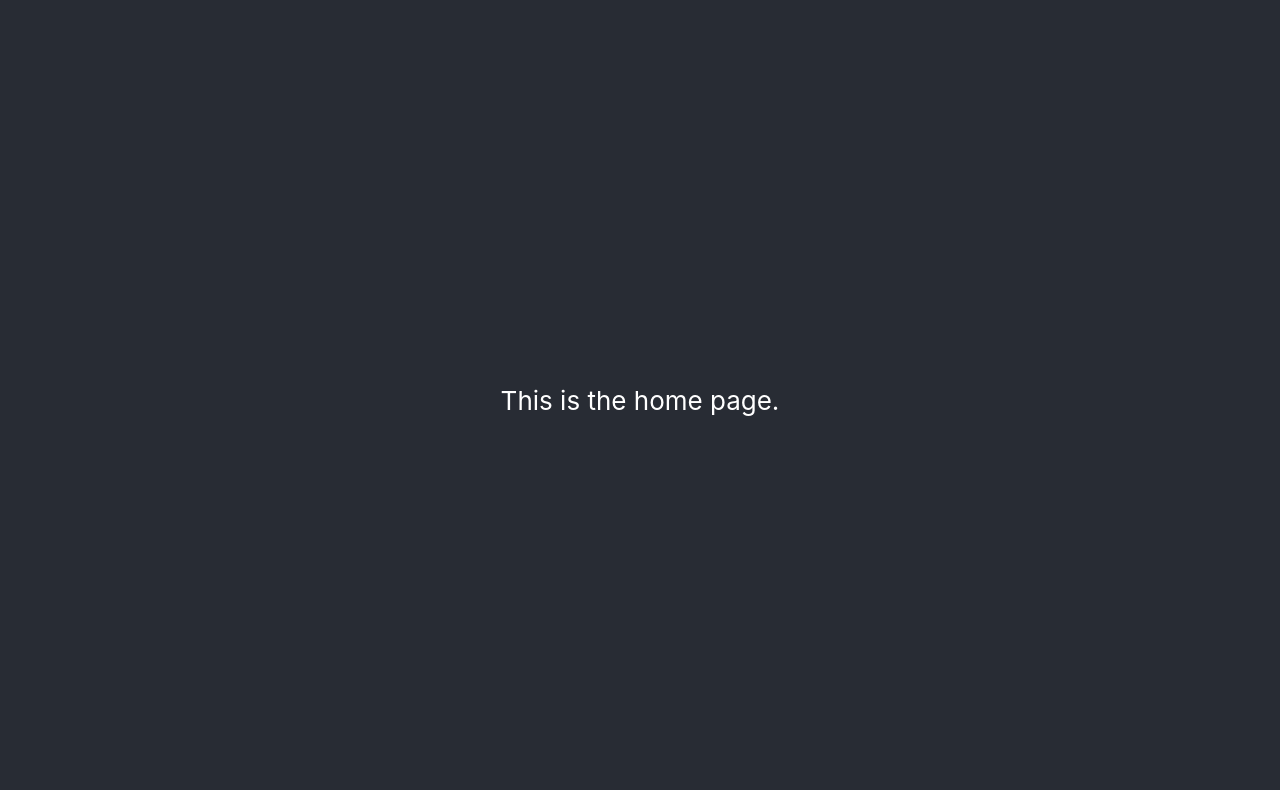
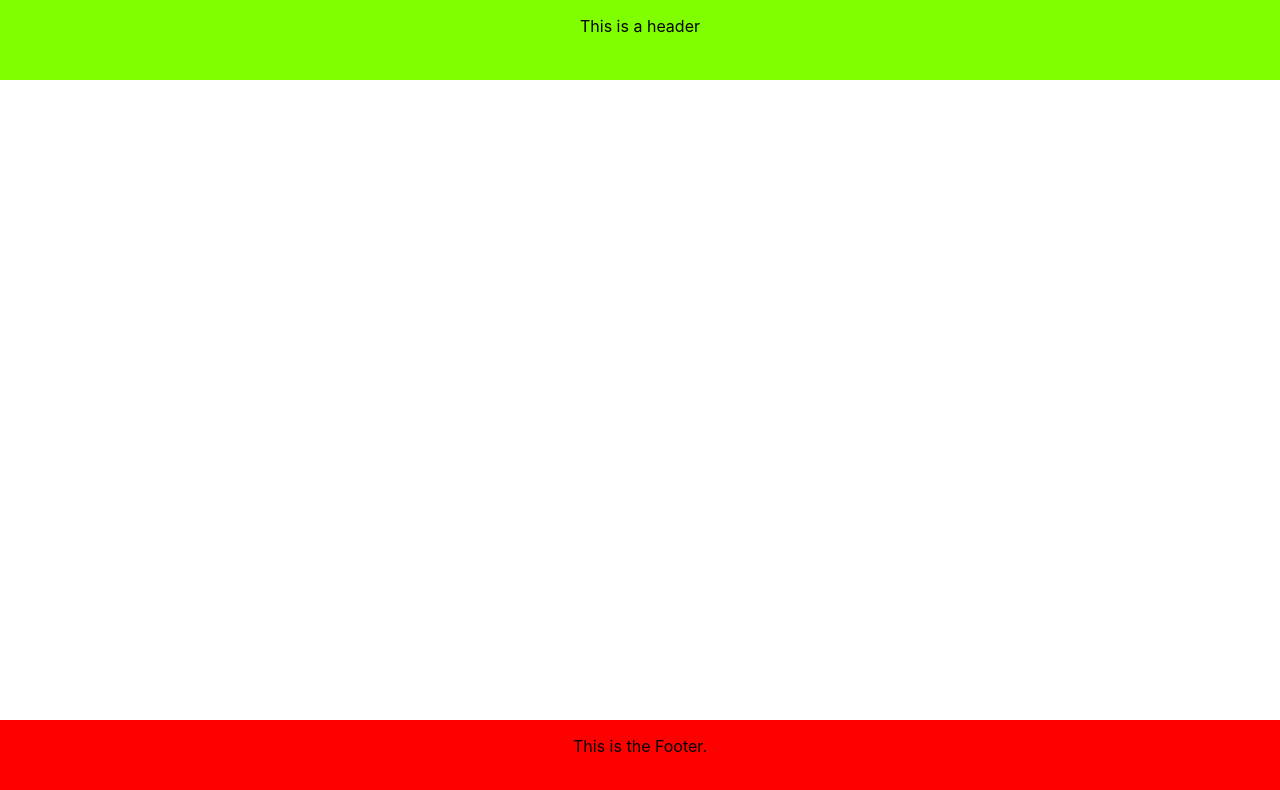
Before and after one commit to Vikas2004/locator, a React (Create React App) app in the folder locator-client/: page / in a window 1280 px wide. Shown: the top 790 px of the page. Built offline with nearby package versions, Linux system fonts and the light colour scheme.

Commit message:
Footer and Header components add

```diff
--- a/locator-client/public/index.html
+++ b/locator-client/public/index.html
@@ -24,7 +24,7 @@
       work correctly both with client-side routing and a non-root public URL.
       Learn how to configure a non-root public URL by running `npm run build`.
     -->
-    <title>React App</title>
+    <title>Locator</title>
   </head>
   <body>
     <noscript>You need to enable JavaScript to run this app.</noscript>
--- a/locator-client/src/App.js
+++ b/locator-client/src/App.js
@@ -1,16 +1,11 @@
 
 import './App.css';
+import Treasure from '../src/views/screens/Treasure/treasure'
 
 function App() {
   return (
     <div className="App">
-      <header className="App-header">
-
-        <p>
-          This is the home page.
-        </p>
-
-      </header>
+      <Treasure />
     </div>
   );
 }
--- /dev/null
+++ b/locator-client/src/views/components/Footer/footer.css
@@ -0,0 +1,7 @@
+.Footer{
+    bottom: 0px;
+    position: absolute;
+    height: 10%;
+    width: 100%;
+    background-color: red;
+}
--- /dev/null
+++ b/locator-client/src/views/components/Footer/index.js
@@ -0,0 +1,11 @@
+import './footer.css';
+
+function Footer(){
+    return(
+        <div className="Footer">
+            <p>This is the Footer.</p>
+        </div>
+    );
+}
+
+export default Footer;
--- /dev/null
+++ b/locator-client/src/views/components/Header/header.css
@@ -0,0 +1,7 @@
+.Header{
+    top: 0px;
+    position: absolute;
+    width: 100%;
+    height: 10%;
+    background-color: chartreuse;
+}
--- /dev/null
+++ b/locator-client/src/views/components/Header/index.js
@@ -0,0 +1,12 @@
+
+import './header.css';
+
+function Header() {
+  return (
+    <div className="Header">
+       <p>This is a header</p>
+    </div>
+  );
+}
+
+export default Header;
--- /dev/null
+++ b/locator-client/src/views/screens/Treasure/treasure.css
@@ -0,0 +1,21 @@
+.colorcode1{
+    background-color: yellow;
+    height: 350px;
+    width: 350px;
+}
+
+.colorcode2{
+    background-color: green;
+    height: 350px;
+    width: 350px;
+}
+
+.treasureSection{
+    margin-top: 100px;
+    height: 70vh;
+    background: white;
+    display: flex;
+    flex-direction: column;
+    justify-content: space-around;
+    align-items: center;
+}
--- /dev/null
+++ b/locator-client/src/views/screens/Treasure/treasure.js
@@ -0,0 +1,20 @@
+
+import './treasure.css';
+import Header from '../../components/Header'
+import Footer from '../../components/Footer'
+//import ColorBox from '../../components/ColorBox'
+
+function Treasure() {
+  return (
+    <div>
+      <Header/>
+      <div className="treasureSection">
+      {/* <ColorBox style={{backgroundColor: 'gray'}} />
+      <ColorBox style={{backgroundColor: 'yellow'}} /> */}
+      </div>
+      <Footer />
+    </div>
+  );
+}
+
+export default Treasure;
```
Also changed, not shown: locator-client/src/index.css (line endings or trailing spaces), locator-client/src/views/screens/Location/index.js (added), locator-client/src/views/screens/Location/location.js (added), locator-client/src/views/screens/Treasure/index.js (added).
